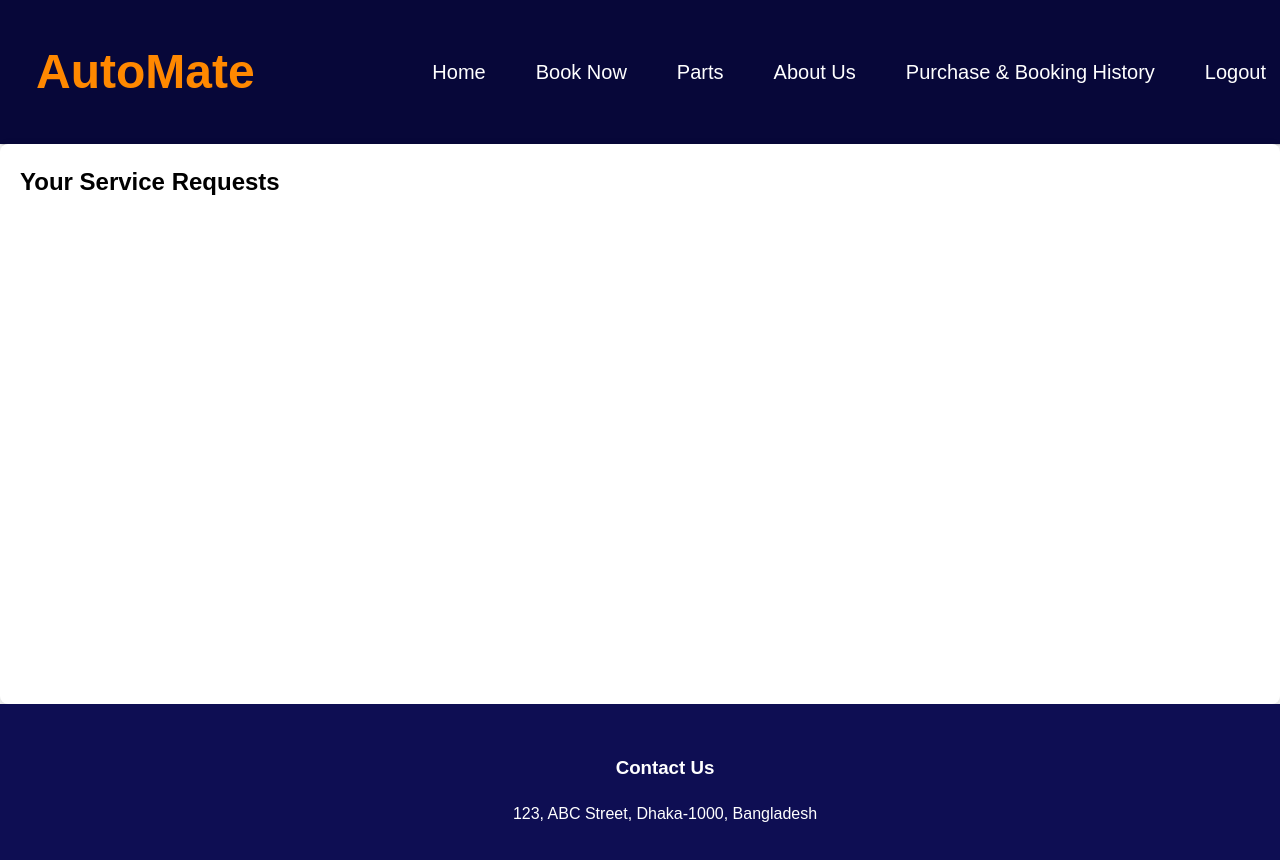
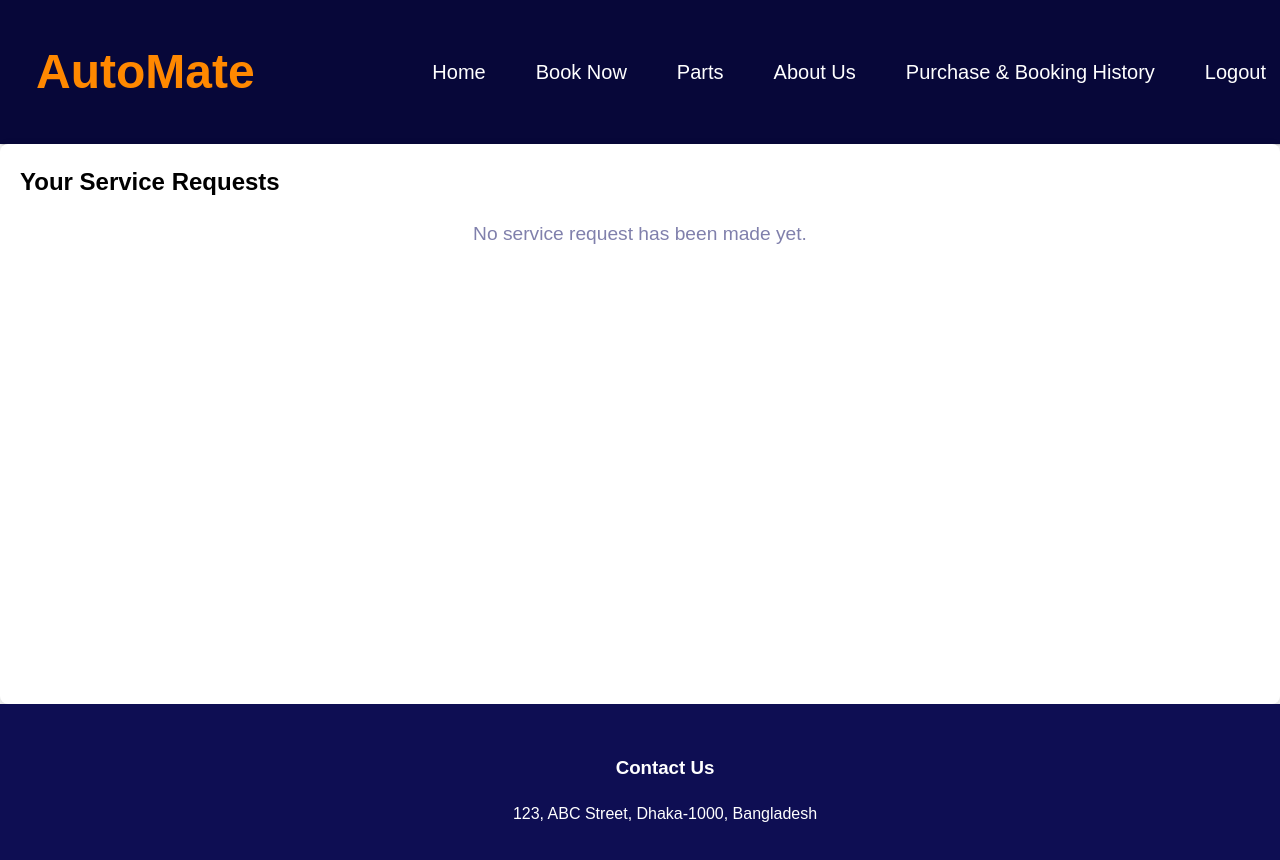
Before and after one commit to mubassera/AutoMate-mern-app, a React (Vite) app in the folder client/: page /service-history in a window 1280 px wide. Shown: the top 860 px of the page. Built offline with nearby package versions, Linux system fonts and the light colour scheme.

Commit message:
some ui modification have been made, an api call path is resolved

```diff
--- a/client/src/Api/adminPanel.js
+++ b/client/src/Api/adminPanel.js
@@ -245,7 +245,7 @@ export const updateOrder = async (orderId, paymentStatus, status) => {
     };
 
     await axios.post(
-      `${adminURL}//update-order`,
+      `${adminURL}/update-order`,
       { orderId, paymentStatus, status },
       config
     );
@@ -260,7 +260,7 @@ export const updateOrder = async (orderId, paymentStatus, status) => {
         };
 
         await axios.post(
-          `${adminURL}//update-order`,
+          `${adminURL}/update-order`,
           { orderId, paymentStatus, status },
           config
         );
--- a/client/src/components/SearchItems.jsx
+++ b/client/src/components/SearchItems.jsx
@@ -70,6 +70,7 @@ const SearchParts = () => {
             <div>
               <label>Name: </label>
               <input
+                style={{ color: "black" }}
                 type="text"
                 value={name}
                 onChange={(e) => setName(e.target.value)}
@@ -79,6 +80,7 @@ const SearchParts = () => {
             <div>
               <label>Vehicle Type: </label>
               <select
+                style={{ color: "black" }}
                 value={vehicleType}
                 onChange={(e) => setVehicleType(e.target.value)}
               >
@@ -92,19 +94,25 @@ const SearchParts = () => {
             <div>
               <label>Vehicle Brand: </label>
               <select
+                style={{ color: "black" }}
                 value={vehicleBrand}
                 onChange={(e) => setVehicleBrand(e.target.value)}
               >
                 <option value="">Select Vehicle Brand</option>
                 <option value="toyota">Toyota</option>
                 <option value="honda">Honda</option>
-                <option value="bmw">BMW</option>
+                <option value="hero">Hero</option>
+                <option value="yamaha">Yamaha</option>
+                <option value="suzuki">Suzuki</option>
+                <option value="bajaj">Bajaj</option>
+                <option value="tvs">TVS</option>
               </select>
             </div>
 
             <div>
               <label>Availability: </label>
               <select
+                style={{ color: "black" }}
                 value={isAvailable}
                 onChange={(e) => setIsAvailable(e.target.value)}
               >
--- a/client/src/components/ServiceHistory/ServiceHistory.css
+++ b/client/src/components/ServiceHistory/ServiceHistory.css
@@ -41,6 +41,12 @@
 .SH-service-details span {
   font-weight: bold;
 }
+.SH-no-services {
+  text-align: center;
+  font-size: 1.2rem;
+  color: #8080ac; /* Using your muted blue accent color */
+  margin-top: 20px;
+}
 
 /* Responsive Styles */
 @media (max-width: 600px) {
--- a/client/src/components/ServiceHistory/ServiceHistory.jsx
+++ b/client/src/components/ServiceHistory/ServiceHistory.jsx
@@ -25,6 +25,7 @@ const ServiceHistory = () => {
       <Navbar />
       <div className="SH-service-history-container">
         <h2>Your Service Requests</h2>
+        {services.length > 0 ? (
           <ul className="SH-service-history-list">
             {services.map((service, index) => (
               <li key={index} className="SH-service-card">
@@ -59,6 +60,11 @@ const ServiceHistory = () => {
               </li>
             ))}
           </ul>
+        ) : (
+          <p className="SH-no-services">
+            No service request has been made yet.
+          </p>
+        )}
       </div>
       <div className="box4">
         <div className="contactUs">
--- a/client/src/components/Services/Services.css
+++ b/client/src/components/Services/Services.css
@@ -67,6 +67,7 @@ h1 {
   font-size: 20px;
   font-weight: bold;
   margin: 20px 0;
+  color: rgb(5, 41, 95);
 }
 
 .date-input,
--- a/client/src/components/Services/Services.jsx
+++ b/client/src/components/Services/Services.jsx
@@ -3,6 +3,7 @@ import axios from "axios";
 import "./Services.css";
 import Navbar from "../navbar/navbar";
 import { fetchAllServices, makeServiceRequest } from "../../Api/userPanel";
+import { useNavigate } from "react-router-dom";
 
 function Services() {
   const [carServices, setCarServices] = useState([]);
@@ -11,7 +12,8 @@ function Services() {
   const [message, setMessage] = useState("");
   const [customerPhone, setCustomerPhone] = useState("");
   const [comments, setComments] = useState("");
-  const [bookingDate, setBookingDate] = useState(""); // State for booking date
+  const [bookingDate, setBookingDate] = useState("");
+  const navigate = useNavigate();
 
   useEffect(() => {
     const fetchServices = async () => {
@@ -61,6 +63,8 @@ function Services() {
       const data = await makeServiceRequest(params);
 
       setMessage(data.message);
+      alert(data.message);
+      navigate("/service-history");
     } catch (error) {
       console.error("Error booking services:", error);
       setMessage("There was an error sending the booking request.");
--- a/client/src/components/orderHistory/OrderHistory.css
+++ b/client/src/components/orderHistory/OrderHistory.css
@@ -74,3 +74,10 @@
     padding: 15px;
   }
 }
+
+.OH-no-orders {
+  text-align: center;
+  font-size: 1.2rem;
+  color: #8080ac;
+  margin-top: 20px;
+}
--- a/client/src/components/orderHistory/OrderHistory.jsx
+++ b/client/src/components/orderHistory/OrderHistory.jsx
@@ -25,6 +25,7 @@ const OrderHistory = () => {
       <Navbar />
       <div className="OH-order-history-container">
         <h2>Your Orders</h2>
+        {orders.length > 0 ? (
           <ul className="OH-order-history-list">
             {orders.map((order, index) => (
               <li key={index} className="OH-order-card">
@@ -53,6 +54,9 @@ const OrderHistory = () => {
               </li>
             ))}
           </ul>
+        ) : (
+          <p className="OH-no-orders">No order has been made yet.</p>
+        )}
       </div>
       <div className="box4">
         <div className="contactUs">
--- a/client/src/components/purchaseParts/PurchasePart.jsx
+++ b/client/src/components/purchaseParts/PurchasePart.jsx
@@ -2,9 +2,11 @@ import React, { useState } from "react";
 import { useLocation } from "react-router-dom";
 import { placeOrder } from "../../Api/userPanel"; // Import the API function
 import "./PurchasePart.css";
+import { useNavigate } from "react-router-dom";
 import Navbar from "../navbar/navbar"; // Adjust the path according to your structure
 
 const PurchasePart = () => {
+  const navigate = useNavigate();
   const location = useLocation();
   const viewingPart = location.state?.part; // Access part data passed from PartDetails
   const [quantity, setQuantity] = useState(1);
@@ -25,6 +27,8 @@ const PurchasePart = () => {
 
       const { paymentStatus } = response;
       setMessage(`Order placed successfully. Payment Status: ${paymentStatus}`);
+      alert(`Order placed successfully. Payment Status: ${paymentStatus}`);
+      navigate(`/OrderHistory`);
     } catch (error) {
       setMessage("Failed to place order");
     }
@@ -34,7 +38,9 @@ const PurchasePart = () => {
     <div>
       <Navbar /> {/* Include the Navbar here */}
       <div className="purchase-part-container-PP">
-        <div className="purchase-box-PP"> {/* New wrapper for image and details */}
+        <div className="purchase-box-PP">
+          {" "}
+          {/* New wrapper for image and details */}
           <div className="image-section-PP">
             <img
               src={viewingPart.image}
@@ -45,13 +51,21 @@ const PurchasePart = () => {
           <div className="details-section-PP">
             <h2 className="section-title-PP">Purchase Part</h2>
             <div className="part-details-PP">
-              <div className="part-name-PP"><strong>{viewingPart.name}</strong></div>
-              <div className="part-info-PP">Type: {viewingPart.vehicleType}</div>
-              <div className="part-info-PP">Brand: {viewingPart.vehicleBrand}</div>
+              <div className="part-name-PP">
+                <strong>{viewingPart.name}</strong>
+              </div>
+              <div className="part-info-PP">
+                Type: {viewingPart.vehicleType}
+              </div>
+              <div className="part-info-PP">
+                Brand: {viewingPart.vehicleBrand}
+              </div>
               <div className="part-price-PP">Price: ${viewingPart.price}</div>
             </div>
             <div className="input-section-PP">
-              <label htmlFor="quantity" className="input-label-PP">Quantity:</label>
+              <label htmlFor="quantity" className="input-label-PP">
+                Quantity:
+              </label>
               <input
                 id="quantity"
                 type="number"
@@ -62,7 +76,9 @@ const PurchasePart = () => {
               />
             </div>
             <div className="input-section-PP">
-              <label htmlFor="payment-option" className="input-label-PP">Choose Payment Option:</label>
+              <label htmlFor="payment-option" className="input-label-PP">
+                Choose Payment Option:
+              </label>
               <select
                 id="payment-option"
                 value={paymentOption}
@@ -74,7 +90,9 @@ const PurchasePart = () => {
               </select>
             </div>
             <div className="input-section-PP">
-              <label htmlFor="note" className="input-label-PP">Add Note:</label>
+              <label htmlFor="note" className="input-label-PP">
+                Add Note:
+              </label>
               <textarea
                 id="note"
                 value={note}
@@ -91,8 +109,7 @@ const PurchasePart = () => {
           </div>
         </div>
       </div>
-
-       <div className="box4">
+      <div className="box4">
         <div className="contactUs">
           <h3>Contact Us</h3>
           <p>123, ABC Street, Dhaka-1000, Bangladesh</p>
```
Lines whose indentation alone changed are shown as unchanged.
